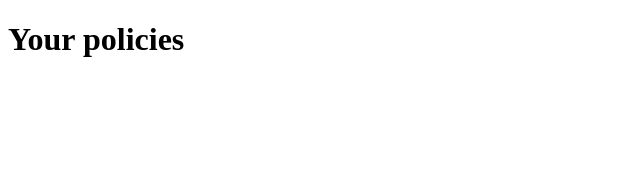
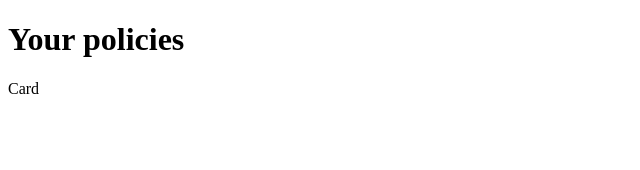
Before and after one commit to jamesritzman/cover-genius-test-app, a React (Create React App) app: page / in a window 1280 px wide. Shown: the top 170 px of the page, without its empty margins (0-640 px from the left). Built offline with nearby package versions, Linux system fonts and the light colour scheme; the HTML template or start-up script is replaced by a standard one.

Commit message:
initial commit

```diff
--- a/src/App.js
+++ b/src/App.js
@@ -1,8 +1,30 @@
 import React, { Fragment } from 'react';
+import PolicyCardsContainer from './components/PolicyCardsContainer/PolicyCardsContainer';
+
+/*
+    API: https://7946a218-d225-4d0e-80ac-450bbc9713a0.mock.pstmn.io/booking
+    policies: [
+        {
+            id: string
+            type: string
+            title: string
+            description: string
+            status: string
+            premium: number
+            premium_formatted: string
+            payment_date: string (ISO date)
+            coverage_start_date: string (yyyy-mm-dd)
+            coverage_end_date: null or string (yyyy-mm-dd)
+            renewal: null or string
+            partner: {id, name, logo}
+        }
+    ]
+*/
 
 const App = () => (
   <Fragment>
     <h1>Your policies</h1>
+    <PolicyCardsContainer />
   </Fragment>
 );
 
--- /dev/null
+++ b/src/components/PolicyCard/PolicyCard.js
@@ -0,0 +1,9 @@
+import React from 'react';
+
+const PolicyCard = () => {
+ return(
+     <div>Card</div>
+ )
+};
+
+export default PolicyCard;
--- /dev/null
+++ b/src/components/PolicyCardsContainer/PolicyCardsContainer.js
@@ -0,0 +1,8 @@
+import React from 'react';
+import PolicyCard from '../PolicyCard/PolicyCard';
+
+const PolicyCardsContainer = () => {
+    return <PolicyCard />
+}
+
+export default PolicyCardsContainer;
```
Also changed, not shown: 1 other file (tests, documents, lock files or other folders).
